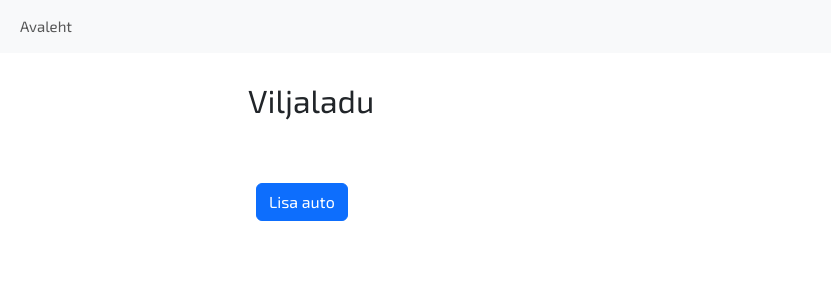
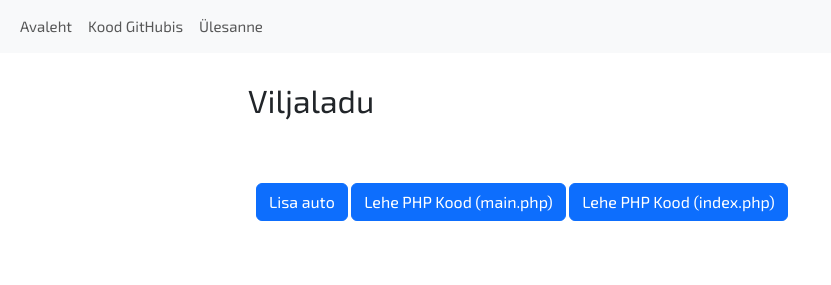
Before and after one commit to an-tthk/viljaladu, a PHP site: page / in a window 1280 px wide. Shown: the top 285 px of the page, without its empty margins (0-831 px from the left). Run offline with PHP 8.4, Linux system fonts and the light colour scheme; data that the repository does not hold is empty.

Commit message:
Update 3

```diff
--- a/content/main.php
+++ b/content/main.php
@@ -21,10 +21,18 @@
 <h2 class="row g-3 mt-1 col-mb-3">Viljaladu</h2>
 
 <!-- Buttons trigger modal -->
-<div class="row g-3 my-5 col-sm-3">
+<div class="row g-3 my-5 col-sm-15">
     <div class="col col-auto mb-3">
-        <button type="button" class="btn btn-primary" data-bs-toggle="modal" data-bs-target="#lisa-auto-modal">
+        <button type="button" class="btn btn-primary col" data-bs-toggle="modal" data-bs-target="#lisa-auto-modal">
             Lisa auto
+        </button>
+
+        <button type="button" class="btn btn-primary col" data-bs-toggle="modal" data-bs-target="#lehti-main-kood" data-bs-page="content/main.php">
+            Lehe PHP Kood (main.php)
+        </button>
+
+        <button type="button" class="btn btn-primary col" data-bs-toggle="modal" data-bs-target="#lehti-index-kood" data-bs-page="index.php">
+            Lehe PHP Kood (index.php)
         </button>
     </div>
 </div>
@@ -137,6 +145,40 @@
     </div>
 <?php endforeach; ?>
 
+<div class="modal fade" id="lehti-main-kood" tabindex="-1" aria-labelledby="lehti-main-kood-label" aria-hidden="true">
+    <div class="modal-dialog modal-dialog-scrollable modal-xl">
+        <div class="modal-content">
+            <div class="modal-header">
+                <h1 class="modal-title fs-5" id="lehti-main-kood-label">Lehe PHP Kood</h1>
+                <button type="button" class="btn-close" data-bs-dismiss="modal" aria-label="Close"></button>
+            </div>
+            <div class="modal-body">
+                <?php highlight_file('content/main.php'); ?>
+            </div>
+            <div class="modal-footer">
+                <button type="button" class="btn btn-secondary" data-bs-dismiss="modal">Close</button>
+            </div>
+        </div>
+    </div>
+</div>
+
+<div class="modal fade" id="lehti-index-kood" tabindex="-1" aria-labelledby="lehti-index-kood-label" aria-hidden="true">
+    <div class="modal-dialog modal-dialog-scrollable modal-xl">
+        <div class="modal-content">
+            <div class="modal-header">
+                <h1 class="modal-title fs-5" id="lehti-index-kood-label">Lehe PHP Kood</h1>
+                <button type="button" class="btn-close" data-bs-dismiss="modal" aria-label="Close"></button>
+            </div>
+            <div class="modal-body">
+                <?php highlight_file('index.php'); ?>
+            </div>
+            <div class="modal-footer">
+                <button type="button" class="btn btn-secondary" data-bs-dismiss="modal">Close</button>
+            </div>
+        </div>
+    </div>
+</div>
+
 <script>
     const lisaMassMadal = document.querySelector('#lisa-mass-modal');
     lisaMassMadal.addEventListener('show.bs.modal', function(event) {
--- a/template/navigation.php
+++ b/template/navigation.php
@@ -6,6 +6,8 @@
         <div class="collapse navbar-collapse" id="navbarSupportedContent">
             <ul class="navbar-nav me-auto mb-2 mb-lg-0">
                 <li class="nav-item"><a class="nav-link" href="?">Avaleht</a></li>
+                <li class="nav-item"><a class="nav-link" href="https://github.com/an-tthk/viljaladu">Kood GitHubis</a></li>
+                <li class="nav-item"><a class="nav-link" href="ulesanne.txt">Ülesanne</a></li>
                 <!--<li class="nav-item"><a class="nav-link" href="?page=lisaauto">Lisa auto</a></li>-->
                 <!--<li class="nav-item"><a class="nav-link" href="?page="></a></li>-->
                 <!--<li class="nav-item"><a class="nav-link" href="?page="></a></li>-->
```
